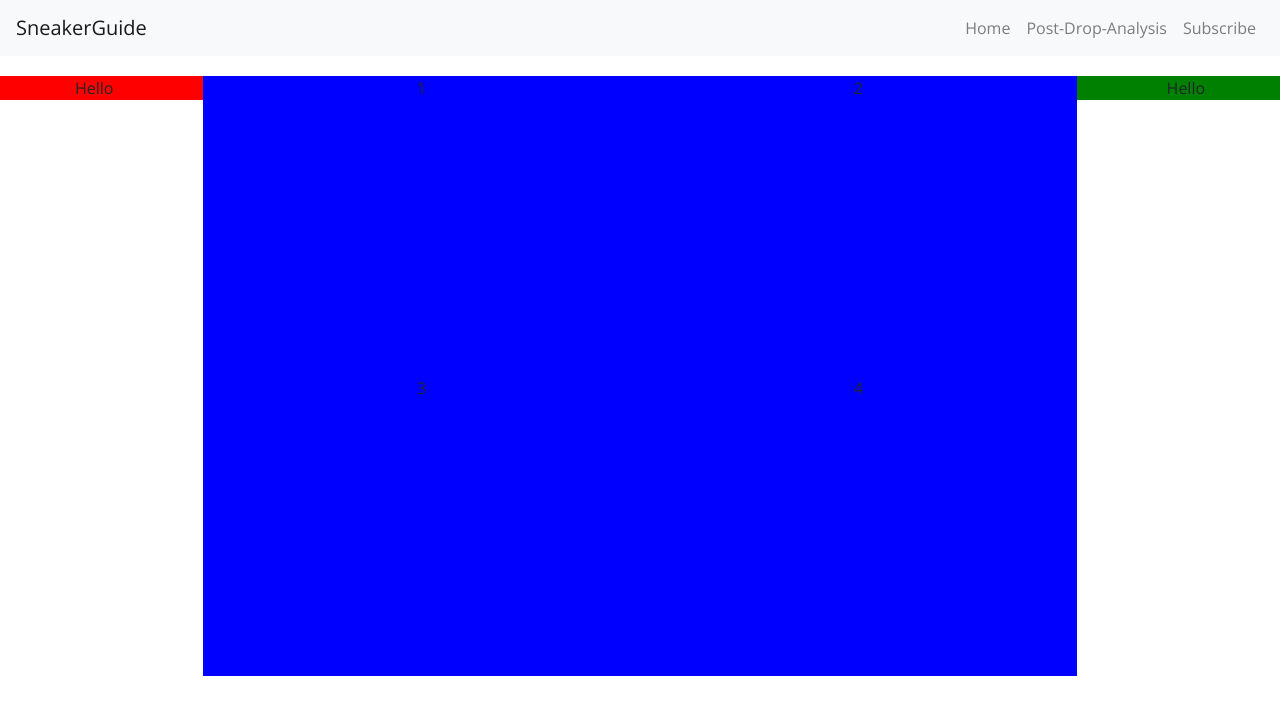
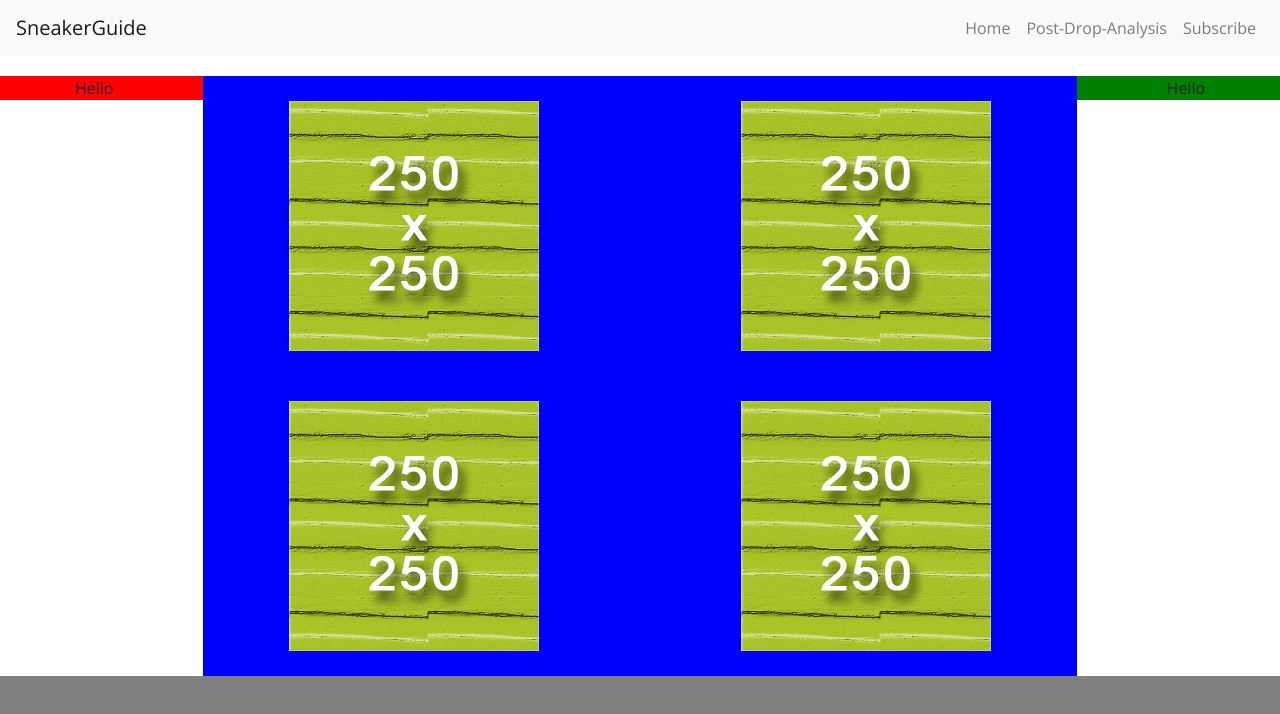
Before and after one commit to nathanphan26/SneakersGuide, a React (Create React App) app: page / in a window 1280 px wide. Shown: the top 714 px of the page. Built offline with nearby package versions, Linux system fonts and the light colour scheme.

Commit message:
Working rows

```diff
--- a/src/App.css
+++ b/src/App.css
@@ -1,3 +1,7 @@
+html {
+  background-color: grey;
+}
+
 body {
   font-family: 'Open Sans', sans-serif !important;
 }
--- a/src/App.js
+++ b/src/App.js
@@ -1,5 +1,6 @@
 import React from 'react';
 import './App.css';
+import Placeholder from './placeholder.jpg'
 import { Container, Row, Col } from 'reactstrap';
 
 import Header from './components/Header'
@@ -23,18 +24,21 @@ function App() {
   }
 
   const colStyle1 = {
+    padding: '0',
     height: '100%',
     backgroundColor: 'red',
     textAlign: 'center'
   }
 
   const colStyle2 = {
+    padding: '0',
     height: '100%',
     backgroundColor: 'blue',
     textAlign: 'center'
   }
 
   const colStyle3 = {
+    padding: '0',
     height: '100%',
     backgroundColor: 'green',
     textAlign: 'center'
@@ -42,6 +46,15 @@ function App() {
 
   const innerRowStyle = {
     height: '300px'
+  }
+
+  const innerColStyle = {
+    padding: '0'
+  }
+
+  const imageStyle = {
+    margin: '0',
+    padding: '25px'
   }
 
   return (
@@ -52,12 +65,20 @@ function App() {
           <Col xs='2' style={colStyle1}>Hello</Col>
           <Col xs='8' style={colStyle2}>
             <Row style={innerRowStyle}>
-              <Col>1</Col>
-              <Col>2</Col>
+              <Col style={innerColStyle}>
+                <img src={Placeholder} alt="Placeholder" style={imageStyle}/>
+              </Col>
+              <Col style={innerColStyle}>
+                <img src={Placeholder} alt="Placeholder" style={imageStyle}/>
+              </Col>
             </Row>
             <Row style={innerRowStyle}>
-              <Col>3</Col>
-              <Col>4</Col>
+              <Col style={innerColStyle}>
+                <img src={Placeholder} alt="Placeholder" style={imageStyle}/>
+              </Col>
+              <Col style={innerColStyle}>
+                <img src={Placeholder} alt="Placeholder" style={imageStyle}/>
+              </Col>
             </Row>
           </Col>
           <Col xs='2' style={colStyle3}>Hello</Col>
```
Also changed, not shown: src/placeholder.jpg (added).
